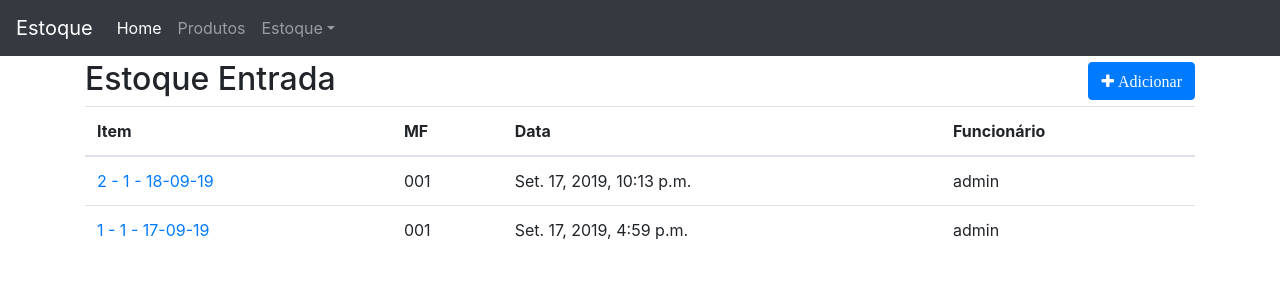
After one commit to TassioTaylor/PyEstoque, a Django app: template pyestoque/estoque/templates/estoque_entrada_list.html in a window 1280 px wide. The commit adds this page. Shown: the top 300 px of the page. Run offline with Django 3.2, Linux system fonts and the light colour scheme; the template is opened without the code that fills it: values that come from a table or form of the project are taken from there, others are empty; data comes from the database, SQL or seed files in the repository; both versions use the stored data as it was after the commit; parts of the project's set-up code (start-up, migrations or seed data) failed here and were passed over; some libraries are stand-ins or nearby versions.

Commit message:
Criando Entrada_list

```diff
--- a/pyestoque/core/templates/base.html
+++ b/pyestoque/core/templates/base.html
@@ -4,7 +4,7 @@
     <!-- Required meta tags -->
     <meta charset="utf-8">
     <meta name="viewport" content="width=device-width, initial-scale=1, shrink-to-fit=no">
-    <link rel="shortcut icon" href="http://html5-training-in-hyderabad.blogspot.com/favicon.icon">
+    <link rel="shortcut icon" href="https://www.djangoproject.com/favicon.ico">
       <title>Estoque</title>
 
     <!-- Bootstrap CSS -->
--- a/pyestoque/core/templates/includes/nav.html
+++ b/pyestoque/core/templates/includes/nav.html
@@ -17,7 +17,7 @@
             <li class="nav-item dropdown">
                 <a class="nav-link dropdown-toggle" href="#" id="dropdown01" data-toggle="dropdown" aria-haspopup="true" aria-expanded="false">Estoque</a>
                 <div class="dropdown-menu" aria-labelledby="dropdown01">
-                    <a class="dropdown-item" href="#">Entrada</a>
+                    <a class="dropdown-item" href="{% url 'estoque:estoque_entrada_list' %}">Entrada</a>
                     <a class="dropdown-item" href="#">Saída</a>
 
                 </div>
--- a/pyestoque/estoque/admin.py
+++ b/pyestoque/estoque/admin.py
@@ -10,10 +10,7 @@ class EstoqueItensInline(admin.TabularInline):
 @admin.register(Estoque)
 class EstoqueAdmin(admin.ModelAdmin):
     inlines = (EstoqueItensInline,)
-    list_display = (
-        '__str__',
-        'nf'
-    )
+    list_display = ('__str__', 'nf', 'funcionario')
     search_fields = ('nf',)
     list_filter = ('funcionario',)
     date_hierarchy = 'created'
--- a/pyestoque/estoque/models.py
+++ b/pyestoque/estoque/models.py
@@ -10,6 +10,7 @@ MOVIMENTO = (
 
 
 class Estoque(TimeStampedModel):
+    objects = None
     funcionario = models.ForeignKey(User, on_delete=models.CASCADE)
     nf = models.PositiveIntegerField('nota fiscal', null=True, blank=True)
     movimento = models.CharField(max_length=1, choices=MOVIMENTO)
@@ -18,7 +19,11 @@ class Estoque(TimeStampedModel):
         ordering = ('-created',)
 
     def __str__(self):
-        return str(self.pk)
+        return '{} - {} - {}'.format(self.pk, self.nf, self.created.strftime('%d-%m-%y'))
+
+
+    def nf_formated(self):
+        return str(self.nf).zfill(3)
 
 
 class EstoqueItens(models.Model):
--- /dev/null
+++ b/pyestoque/estoque/templates/estoque_entrada_list.html
@@ -0,0 +1,45 @@
+{% extends "base.html" %}
+
+{% block content %}
+
+    <h2>Estoque Entrada
+        <span class="pull-right">
+            <a href="">
+                <button type="button" class="btn btn-primary">
+                    <span class="fa fa-plus">
+                        Adicionar
+                    </span>
+                </button>
+            </a>
+        </span>
+    </h2>
+{% if object_list %}
+    <table class="table table -striped">
+        <thead>
+            <tr>
+                <th>Item</th>
+                <th>MF</th>
+                <th>Data</th>
+                <th>Funcionário</th>
+            </tr>
+        </thead>
+        <tbody>
+            {% for object in object_list %}
+                <tr>
+                    <td>
+                        <a href="">{{ object }}</a>
+                    </td>
+                    <td>{{ object.nf_formated }}</td>
+                    <td>{{ object.created }}</td>
+                    <td>{{ object.funcionario.first_name }}</td>
+
+                </tr>
+            {% endfor %}
+        </tbody>
+    </table>
+{% else %}
+    <p class="alert alert-warning">Sem Itens na lista.</p>
+{% endif %}
+
+
+{% endblock %}
--- /dev/null
+++ b/pyestoque/estoque/urls.py
@@ -0,0 +1,9 @@
+from django.urls import path
+from pyestoque.estoque import views as v
+
+
+app_name = 'estoque'
+
+urlpatterns = [
+    path('', v.estoque_entrada_list, name='estoque_entrada_list'),
+]
--- a/pyestoque/produto/models.py
+++ b/pyestoque/produto/models.py
@@ -1,4 +1,5 @@
 from django.db import models
+from django.urls import reverse_lazy
 
 
 class Produto(models.Model):
@@ -14,3 +15,6 @@ class Produto(models.Model):
 
     def __str__(self):
         return self.produto
+
+    def get_absolute_url(self):
+        return reverse_lazy('produto:produto_detail', kwargs={'pk': self.pk})
--- a/pyestoque/urls.py
+++ b/pyestoque/urls.py
@@ -19,5 +19,6 @@ from django.urls import path, include
 urlpatterns = [
     path('', include('pyestoque.core.urls')),
     path('produto/', include('pyestoque.produto.urls')),
+    path('estoque/', include('pyestoque.estoque.urls')),
     path('admin/', admin.site.urls),
 ]
```
Also changed, not shown: pyestoque/estoque/views.py (+7 -1 lines), db.sqlite3.
